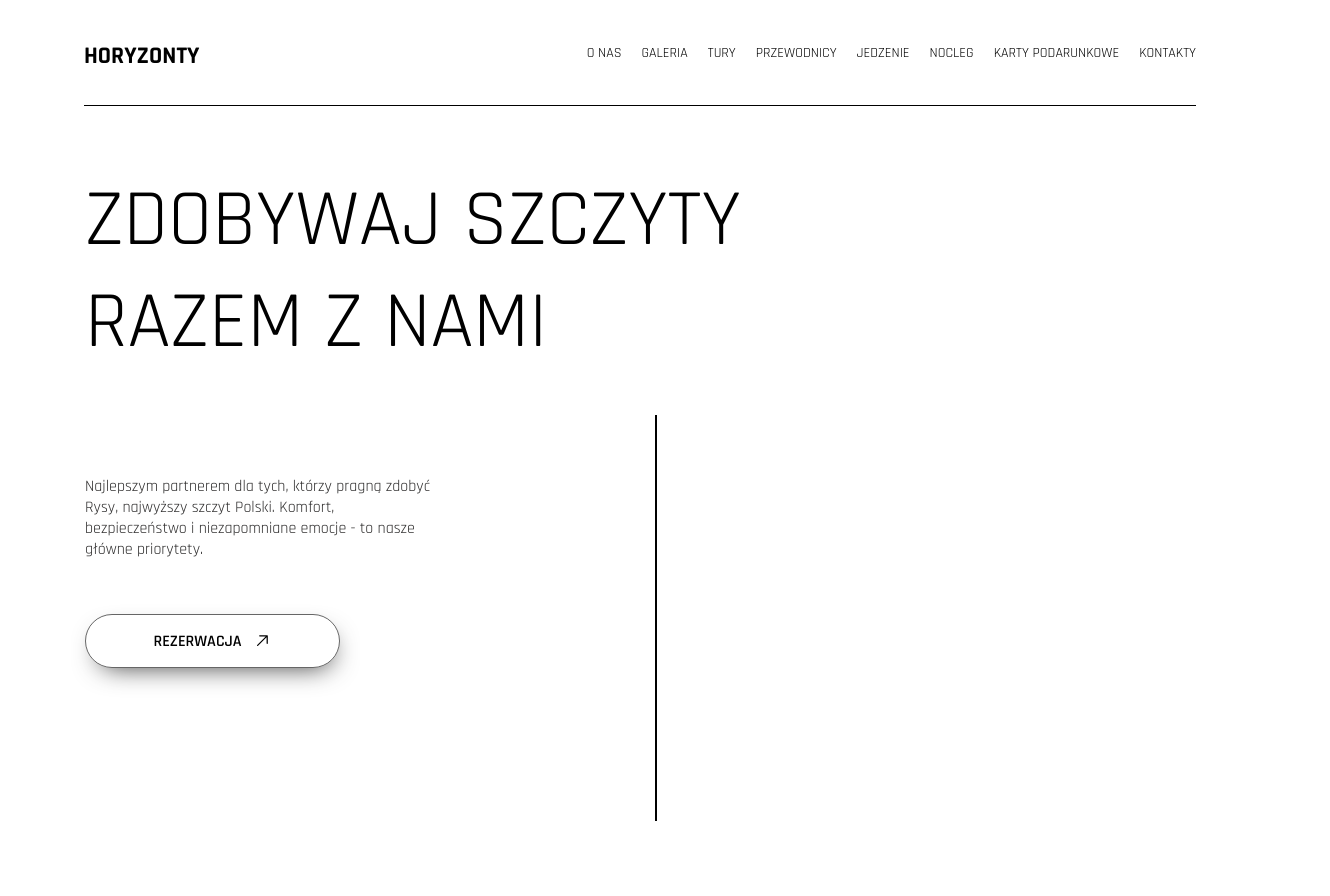
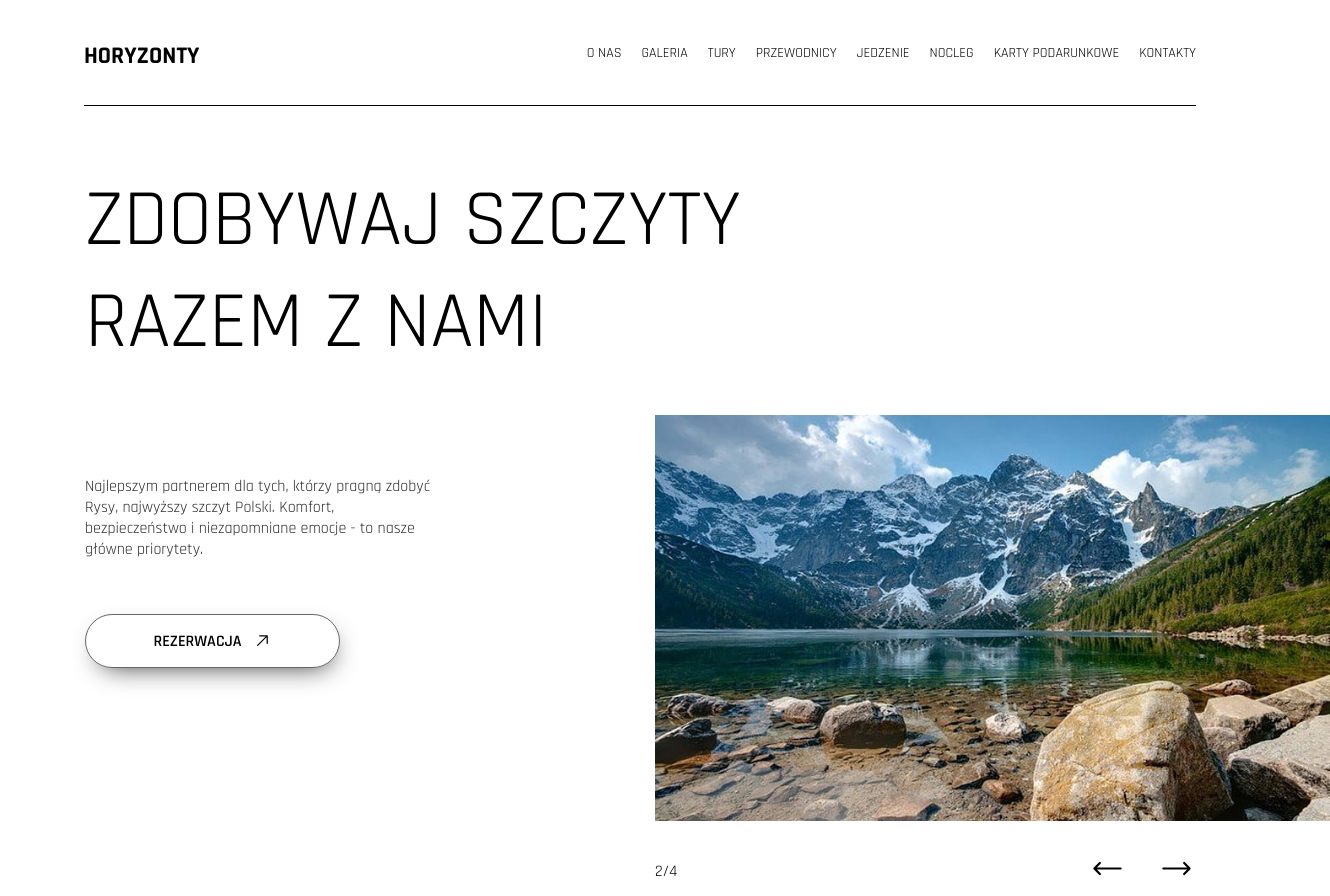
Before and after one commit to nestor1760/Horyzonty-page, a React (Vite) app: page / in a window 1280 px wide. Shown: the top 896 px of the page, 1330 px wide, since content can reach past the window. Built offline with nearby package versions, Linux system fonts and the light colour scheme.

Commit message:
Finished intro component

```diff
--- a/package.json
+++ b/package.json
@@ -17,12 +17,12 @@
     "react-redux": "^9.1.0",
     "redux": "^5.0.1",
     "redux-thunk": "^3.1.0",
-    "styled-component": "^2.8.0",
-    "styled-components": "^6.1.8"
+    "styled-components": "^5.3.10"
   },
   "devDependencies": {
     "@types/react": "^18.2.55",
     "@types/react-dom": "^18.2.19",
+    "@types/styled-components": "^5.1.34",
     "@typescript-eslint/eslint-plugin": "^6.21.0",
     "@typescript-eslint/parser": "^6.21.0",
     "@vitejs/plugin-react": "^4.2.1",
--- a/src/UI/IntroImageSlider.tsx
+++ b/src/UI/IntroImageSlider.tsx
@@ -1,17 +1,78 @@
 import styled from "styled-components"
-import { Container } from "../styled-components/Container"
+import { Container } from "../styled-components/Container";
+import { HiOutlineArrowLongLeft } from "react-icons/hi2";
+import { FC, useEffect, useState } from "react";
+import { IDataIntroItems } from "../types/types";
+import { HiOutlineArrowLongRight } from "react-icons/hi2";
 
-const ImageSlider = styled.img`
+const StyledSlider = styled.div`
+  min-width: 539px;
+  display: flex;
+  align-items: center;
+  justify-content: flex-start;
+`
+
+const Image = styled.img`
+  min-width: 675px;
   width: 100%;
   height: 406px;
-  border: 1px solid black;
-  object-fit: contain;
+  margin-bottom: 30px;
+  object-fit: cover;
 `
 
-const IntroImageSlider = () => {
+const Button = styled.button`
+  width: 35px;
+  background: transparent;
+  border: none;
+  cursor: pointer;
+  &:last-child {
+    margin-left: 34px;
+  }
+`
+const Count = styled.p`
+  width: 100%;
+  font-size: 16px;
+  font-weight: 400;
+  margin:
+`
+
+interface ISliderProps {
+  data: IDataIntroItems[],
+}
+
+const IntroImageSlider: FC<ISliderProps> = ({data}) => {
+  const [currentIndex, setCurrentIndex] = useState<number>(0)
+
+  useEffect(() => {
+    const intervalId = setInterval(() => {
+      setCurrentIndex(prevIndex => (prevIndex + 1) % data.length);
+    }, 3000);
+
+    return () => clearInterval(intervalId);
+  }, [data.length]);
+
+  const Increment = () => {
+    setCurrentIndex(currentIndex + 1)
+  }
+
+  const Decrement = () => {
+    setCurrentIndex(currentIndex - 1)
+  }
+
   return (
-    <Container>
-      <ImageSlider />
+    <Container width="100%" direction="column">
+      <Image src={`${data[currentIndex].image}`} alt={data[currentIndex].title}/>
+      <StyledSlider>
+        <Count>{currentIndex + 1}/{data.length}</Count>
+        {(currentIndex <= 0)
+          ? <Button><HiOutlineArrowLongLeft size={35} color="gray"/></Button>
+          : <Button onClick={Decrement}><HiOutlineArrowLongLeft size={35}/></Button>
+        }
+        {(currentIndex < data.length - 1)
+          ? <Button onClick={Increment}><HiOutlineArrowLongRight size={35}/></Button>
+          : <Button><HiOutlineArrowLongRight size={35} color="gray"/></Button>
+        }
+      </StyledSlider>
     </Container>
   )
 }
--- a/src/components/Header.tsx
+++ b/src/components/Header.tsx
@@ -1,9 +1,10 @@
 import styled, { keyframes, css } from 'styled-components'
 import { Container } from '../styled-components/Container'
-import { FC, useEffect, useState } from 'react'
+import { FC } from 'react'
+import { useScroll } from '../hooks/useScroll'
 
-const StyledHeader = styled.div<{scrolled: boolean}>`
-  width: ${({ scrolled }) => scrolled ? '100%' : '1112px'};
+const StyledHeader = styled.div<{ scrolled: number}>`
+  width: 1112px;
   position: fixed;
   top: 0;
   left: 50%;
@@ -15,28 +16,35 @@ const StyledHeader = styled.div<{scrolled: boolean}>`
   z-index: 1000;
   justify-content: space-between;
   border-bottom: 1px solid black;
-  animation: ${({ scrolled }) => scrolled ? css`${maxWidth} 0.3s forwards` : css`${defaultWidth} 0.3s forwards`};
-`
+  padding-top: 41px;
+  padding-bottom: 41px;
+  animation: ${({ scrolled }) => scrolled > 95 ? css`${maxWidth} 0.3s forwards` : css`${defaultWidth} 0.3s forwards`};
+  `
+  // animation: ${({ scrolled }) => scrolled ? css`${maxWidth} 0.3s forwards` : css`${defaultWidth} 0.3s forwards`};
 
 const maxWidth = keyframes`
   from {
     width: 1112px;
-    padding: 41px 0;
+    padding-left: 0px;
+    padding-right: 0px;
   }
   to {
     width: 100%;
-    padding: 41px 10%;
+    padding-left: 10%;
+    padding-right: 10%;
   }
 `
 
 const defaultWidth = keyframes`
   from {
     width: 100%;
-    padding: 41px 10%;
+    padding-left: 10%;
+    padding-right: 10%;
   }
   to {
     width: 1112px;
-    padding: 41px 0;
+    padding-left: 0px;
+    padding-right: 0px;
   }
 `
 
@@ -70,23 +78,24 @@ const NavItem = styled.button`
 `
 
 const Header: FC = () => {
-  const [scrolled, setScrolled] = useState<boolean>(false)
+  // const [scrolled, setScrolled] = useState<boolean | null>(null)
+  const scroll = useScroll()
 
-  useEffect(() => {
-    const handleScroll = () => {
-      const isScrolled: boolean = window.scrollY > 95;
-      setScrolled(isScrolled);
-    };
 
-    window.addEventListener('scroll', handleScroll);
-    return () => {
-      window.removeEventListener('scroll', handleScroll);
-    };
-  }, []);
+  // useEffect(() => {
+  //     const handleScroll = () => {
+  //     (window.scrollY > 95) ? setScrolled(true) : setScrolled(false);
+  //     };
+
+  //     window.addEventListener('scroll', handleScroll);
+  //     return () => {
+  //       window.removeEventListener('scroll', handleScroll);
+  //     };
+  // }, []);
 
   return (
     <Container width='100%' background='rgba(255, 255, 255, 0.9)'>
-      <StyledHeader scrolled={scrolled}>
+      <StyledHeader scrolled={scroll}>
         <HeaderTitle>horyzonty</HeaderTitle>
         <Container width='771px' justify='space-between' align='center'>
           <NavItem>o nas</NavItem>
--- a/src/components/IntroPart.tsx
+++ b/src/components/IntroPart.tsx
@@ -2,6 +2,7 @@ import styled from "styled-components"
 import { Container } from "../styled-components/Container"
 import { GoArrowUpRight } from "react-icons/go";
 import IntroImageSlider from "../UI/IntroImageSlider";
+import { dataIntro } from "../data/dataIntro";
 
 const StyledIntro = styled.div`
   width: 1110px;
@@ -65,7 +66,7 @@ const IntroPart = () => {
             <Button>rezerwacja <CustomIcon/></Button>
           </Container>
           <Container>
-            <IntroImageSlider />
+            <IntroImageSlider data={dataIntro}/>
           </Container>
         </Container>
       </StyledIntro>
--- a/src/data/dataIntro.ts
+++ b/src/data/dataIntro.ts
@@ -8,17 +8,17 @@ export const dataIntro:IDataIntroItems[] = [
   },
   {
     id: 2,
-    image: '/media/intro-photo2.png',
+    image: '/media/intro-photo2.jpg',
     title: 'tatry second photo'
   },
   {
     id: 3,
-    image: '/media/intro-photo3.png',
+    image: '/media/intro-photo3.jpg',
     title: 'tatry third photo'
   },
   {
     id: 4,
-    image: '/media/intro-photo4.png',
+    image: '/media/intro-photo4.jpg',
     title: 'tatry fourth photo'
   },
 ]
--- /dev/null
+++ b/src/hooks/useScroll.ts
@@ -0,0 +1,19 @@
+import { useEffect, useState } from "react"
+
+export const useScroll = () => {
+  const [scroll, setScroll] = useState<number>(0)
+
+  useEffect(() => {
+    const handleScroll = () => {
+      setScroll(window.scrollY)
+    }
+
+    window.addEventListener('scroll', handleScroll);
+      return () => {
+        window.removeEventListener('scroll', handleScroll);
+      };
+  }, [])
+
+
+  return scroll
+}
```
Also changed, not shown: tsconfig.json (+7 -1 lines), src/types/types.ts (line endings or trailing spaces), 1 other file (tests, documents, lock files or other folders).
